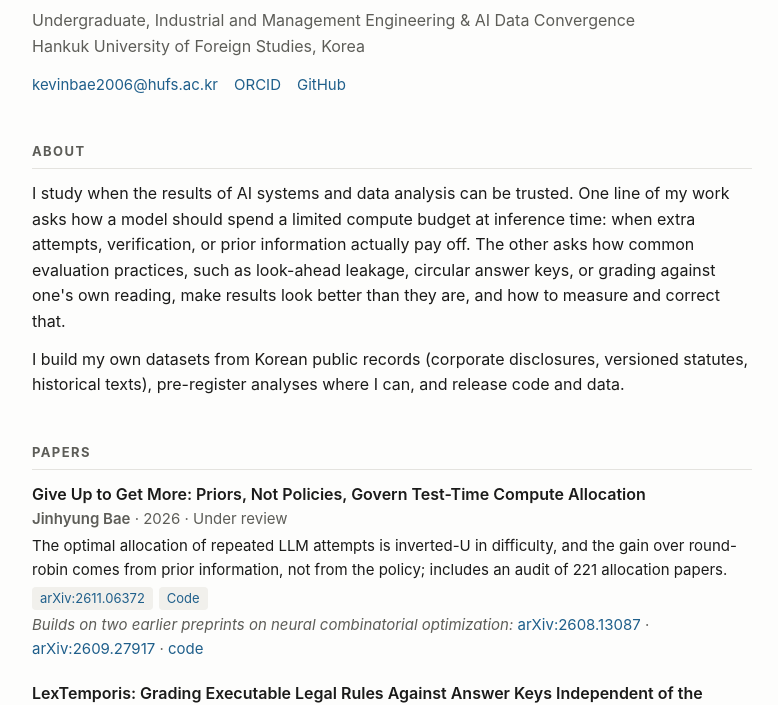
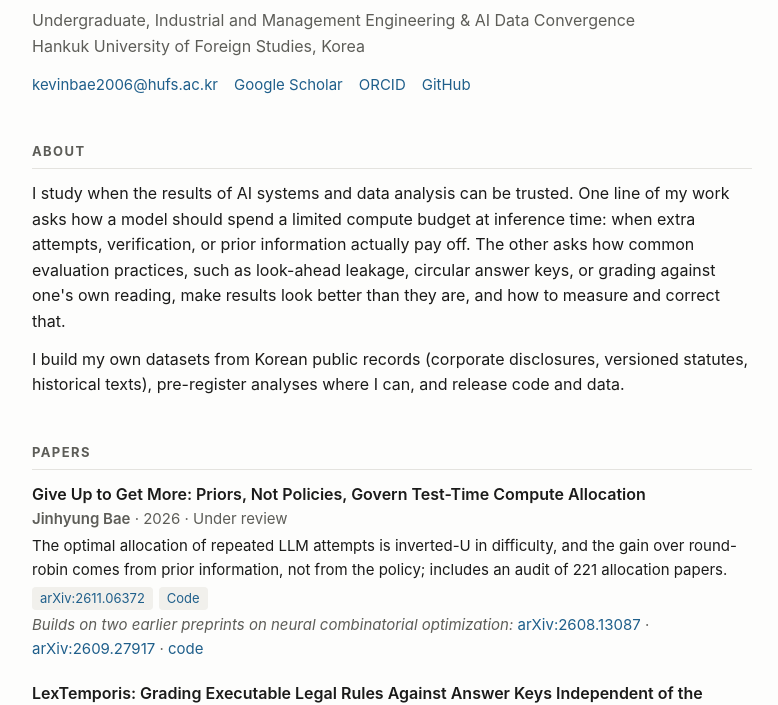
Before and after one commit to nepersoned/nepersoned.github.io, a plain HTML site: page index.html in a window 1280 px wide. Shown: the part 100-805 px from the top of the page, without its empty margins (248-1026 px from the left). Drawn offline with Linux system fonts and the light colour scheme.

Commit message:
Add Google Scholar link
Co-Authored-By: Claude Opus 5.5 <noreply@anthropic.com>

```diff
--- a/index.html
+++ b/index.html
@@ -49,6 +49,7 @@ footer { margin-top: 56px; color: var(--muted); font-size: 13px; }
   <div class="affil">Undergraduate, Industrial and Management Engineering &amp; AI Data Convergence<br>Hankuk University of Foreign Studies, Korea</div>
   <div class="links">
     <a href="mailto:kevinbae2006@hufs.ac.kr">kevinbae2006@hufs.ac.kr</a>
+    <a href="https://scholar.google.com/citations?user=I7LTTuUAAAAJ">Google Scholar</a>
     <a href="https://orcid.org/0009-0002-6232-7722">ORCID</a>
     <a href="https://github.com/nepersoned">GitHub</a>
   </div>
```
